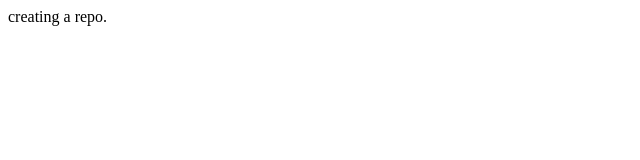
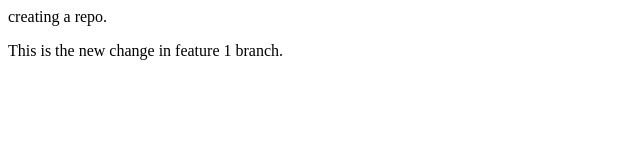
Before and after one commit to md1ayan/localrepo, a plain HTML site: page index.html in a window 1280 px wide. Shown: the whole page, without its empty margins (0-640 px from the left). Drawn offline with Linux system fonts and the light colour scheme.

Commit message:
Added a line to Feature 1

```diff
--- a/index.html
+++ b/index.html
@@ -1 +1,2 @@
 <p>creating a repo.</p>
+<p>This is the new change in feature 1 branch.</p>
```
